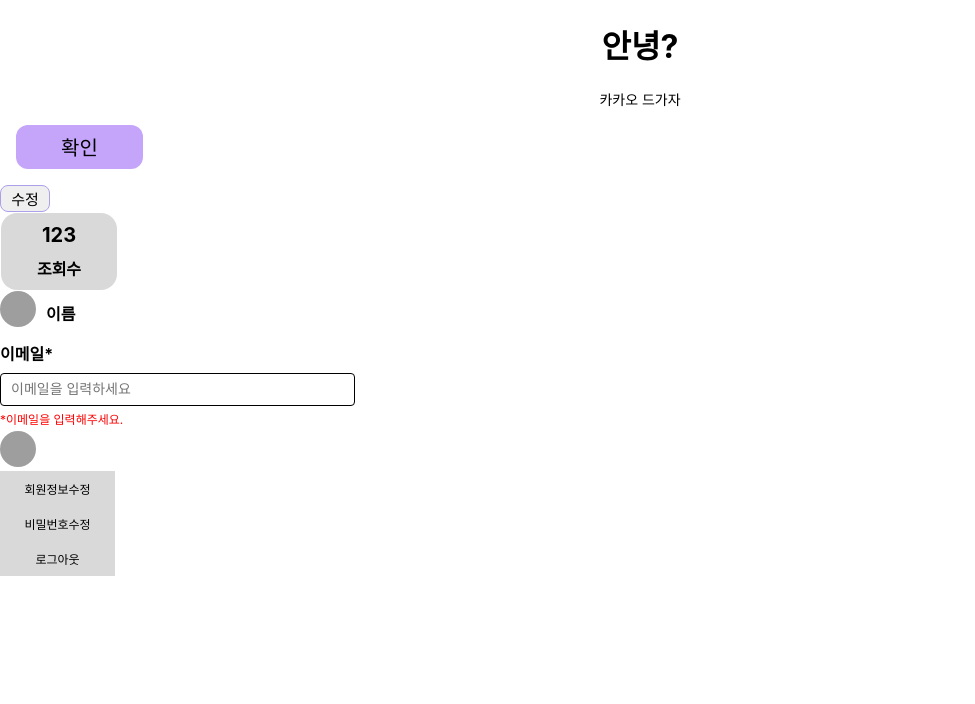
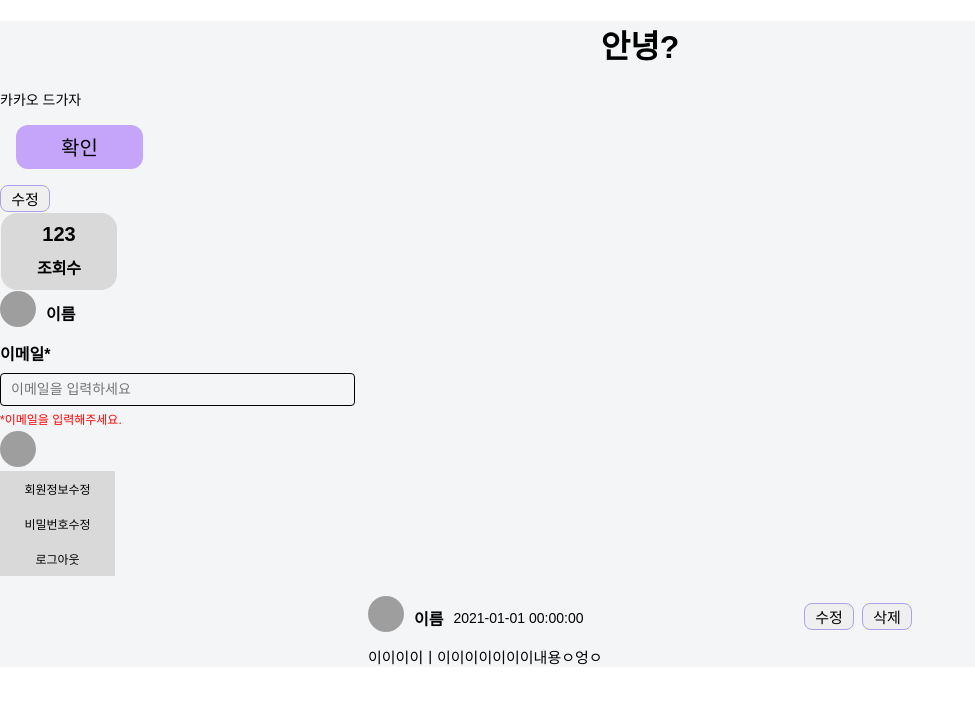
Before and after one commit to 100-hours-a-week/5-haisely-react-fe, a React (Create React App) app: page / in a window 1280 px wide. Shown: the top 704 px of the page, without its empty margins (0-975 px from the left). Built offline with nearby package versions, Linux system fonts and the light colour scheme; grey boxes are pictures that could not be loaded.

Commit message:
feat: Comment

```diff
--- a/src/App.css
+++ b/src/App.css
@@ -1,38 +1,8 @@
 .App {
-  text-align: center;
+  background-color: var(--main-bg-color);
+  color: var(--black);
+  font-family: var(--primary-font);
+  font-size: var(--main-font-size);
+  margin: 0;
+  padding: 0;
 }
-
-.App-logo {
-  height: 40vmin;
-  pointer-events: none;
-}
-
-@media (prefers-reduced-motion: no-preference) {
-  .App-logo {
-    animation: App-logo-spin infinite 20s linear;
-  }
-}
-
-.App-header {
-  background-color: #282c34;
-  min-height: 100vh;
-  display: flex;
-  flex-direction: column;
-  align-items: center;
-  justify-content: center;
-  font-size: calc(10px + 2vmin);
-  color: white;
-}
-
-.App-link {
-  color: #61dafb;
-}
-
-@keyframes App-logo-spin {
-  from {
-    transform: rotate(0deg);
-  }
-  to {
-    transform: rotate(360deg);
-  }
-}
--- a/src/App.js
+++ b/src/App.js
@@ -4,8 +4,9 @@ import {LargeTitle, Link} from './components/TextComponents';
 import { SmallButton, TinyButton } from './components/Buttons';
 import {BoardInfo} from './components/features/BoardInfo/BoardInfo';
 import {Profile } from './components/features/Profile/Profile';
-import {TextForm} from './components/features/TextForm/TextForm'
-import {Dropdown} from './components/features/Dropdown/Dropdown'
+import {TextForm} from './components/features/TextForm/TextForm';
+import {Dropdown} from './components/features/Dropdown/Dropdown';
+import {Comment} from './components/features/Comment/Comment';
 
 function App() {
   return (
@@ -18,6 +19,7 @@ function App() {
       <Profile name="이름" url="https://blog.kakaocdn.net/dn/tEMUl/btrDc6957nj/NwJoDw0EOapJNDSNRNZK8K/img.jpg" />
       <TextForm text="이메일*" name="email" type="email" placeholder="이메일을 입력하세요" helpText="*이메일을 입력해주세요."></TextForm>
       <Dropdown profileUrl="https://blog.kakaocdn.net/dn/tEMUl/btrDc6957nj/NwJoDw0EOapJNDSNRNZK8K/img.jpg"></Dropdown>
+      <Comment name="이름" content="이이이이ㅣ이이이이이이이내용ㅇ엉ㅇ" date="2021-01-01 00:00:00" profileUrl="https://blog.kakaocdn.net/dn/tEMUl/btrDc6957nj/NwJoDw0EOapJNDSNRNZK8K/img.jpg"></Comment>
     </div>
   );
 }
--- a/src/components/TextComponents/Content/Content/Content.module.css
+++ b/src/components/TextComponents/Content/Content/Content.module.css
@@ -3,4 +3,5 @@
     font-weight: var(--regular-font-weight);
     color: var(--black);
     text-align: start;
+    margin: var(--spacing-small) 0;
 }
--- /dev/null
+++ b/src/components/features/Comment/Comment.jsx
@@ -0,0 +1,24 @@
+import React from "react";
+import styles from "./Comment.module.css"
+import { Link, SmallContent, Content } from "../../TextComponents"
+import {ProfileImage} from "../../Common"
+import { TinyButton } from "../../Buttons";
+import {Profile} from "../Profile/Profile"
+
+export function Comment({profileUrl, name, date, content}){
+    return ( <article className={styles.comment}>
+    <article className={styles.detail}>
+        <div className={styles.textDetail}>
+            <Profile name={name} url={profileUrl}></Profile>
+            <SmallContent text={date}></SmallContent>
+        </div>
+        <div className={styles.smallButtons}>
+            <TinyButton text="수정"></TinyButton>
+            <TinyButton text="삭제"></TinyButton>
+        </div>
+    </article>
+    <Content text={content}></Content>
+    </article>);
+}
+
+export default Comment;
--- /dev/null
+++ b/src/components/features/Comment/Comment.module.css
@@ -0,0 +1,29 @@
+.comment{
+    width: 544px;
+    margin: 20px auto;
+}
+.detail{
+    display: flex;
+    flex-direction:row;
+    justify-content: space-between;
+}
+.content{
+    margin: 0 46px
+}
+
+.smallButtons{
+    gap: 8px;
+    display: flex;
+    flex-direction:row;
+    align-self: center;
+}
+
+.textDetail{
+    display: flex;
+    flex-direction:row;
+    align-items: center;
+}
+
+.textDetail h5{
+    margin-top: 10px;
+}
--- a/src/components/features/Dropdown/Dropdown.module.css
+++ b/src/components/features/Dropdown/Dropdown.module.css
@@ -11,11 +11,8 @@
     width: 115px;
     height: 35px;
     text-align: center;
-    text-decoration: none;
     justify-content: center;
     align-items: center;
-    color: var(--black);
-    font-weight: var(--regular-font-weight);
     font-size: 12px;
 }
 .dropdownContent a:hover{
```
